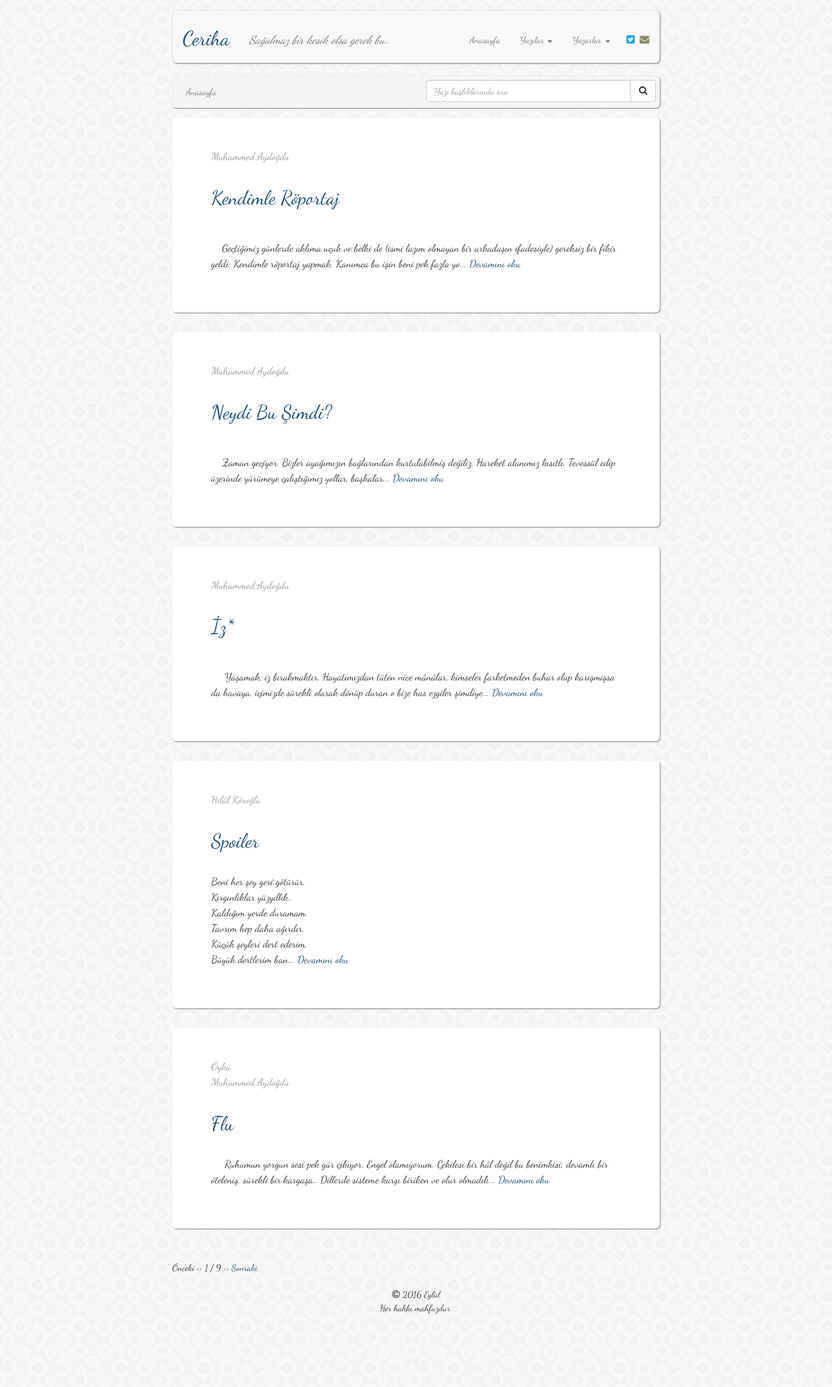
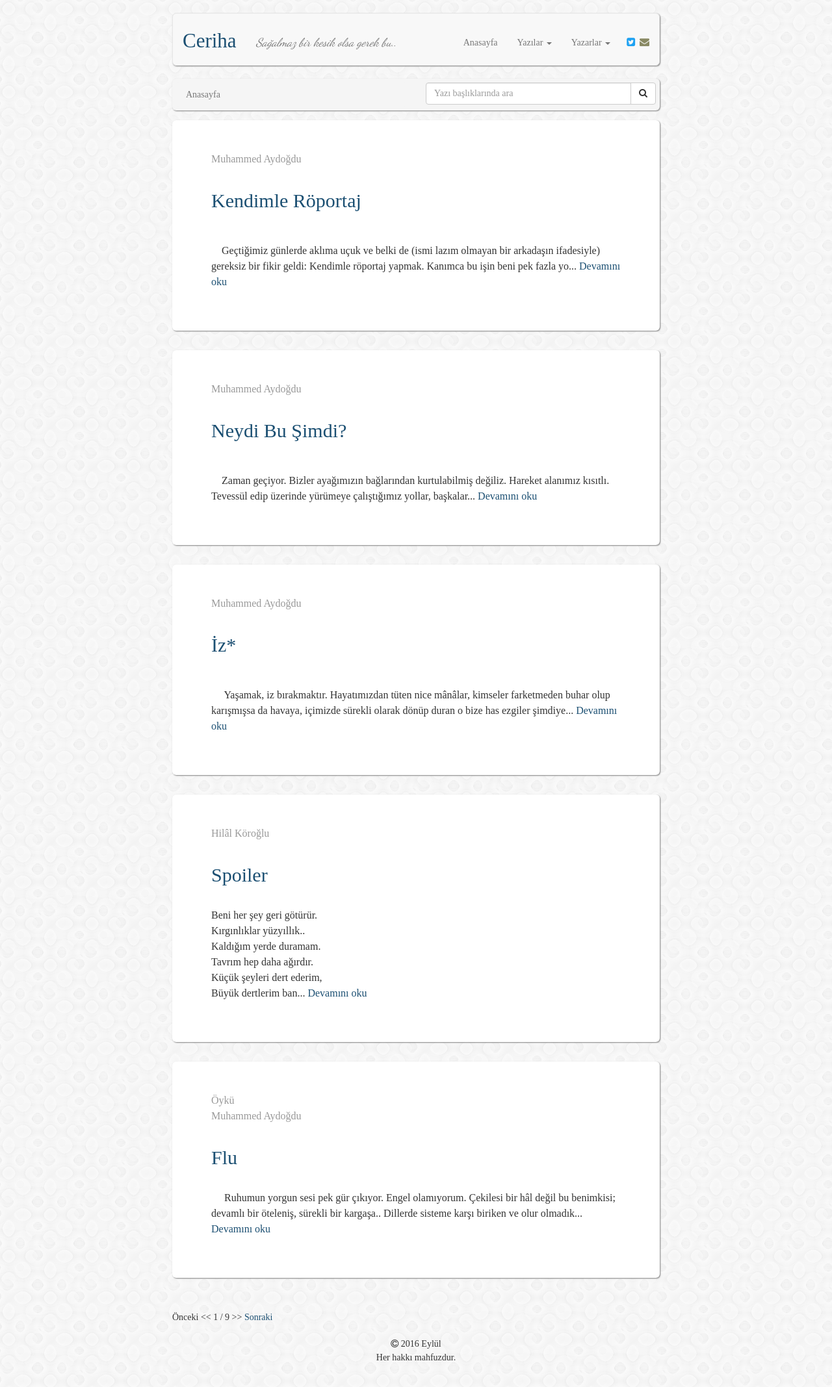
Before and after one commit to muhammedaydogdu/muhammedaydogdu.github.io, a Jekyll site: the page built from index.html, in a window 1280 px wide. Shown: the whole page at 65% size. Built offline with Jekyll 4.4.1, drawn with Linux system fonts in a browser that asks for light colours; some web fonts are replaced; the list of posts is cut into pages by our own code; before the commit the page ends 2059 px from its top, so only the background shows below that.

Commit message:
Update style.css

```diff
--- a/css/style.css
+++ b/css/style.css
@@ -18,7 +18,7 @@
 }
 
 body {
-  font-family: "Dancing Script", "Times New Roman", serif;
+  font-family: "Kappa", "Times New Roman", serif;
   line-height: 1.5;
   background: url("../images/confectionary.png");
 }
@@ -41,8 +41,8 @@ h2 {
 }
 
 .container .navbar {
-  margin-top: 16px;
-  font-family: "Dancing Script", "Times New Roman", serif;
+  margin-top: 20px;
+  font-family: "Kappa", "Times New Roman", serif;
   padding: 15px 0 5px 0;
   box-shadow: 1px 1px 2px grey;
   border-radius: 6px;
@@ -97,7 +97,7 @@ h2 {
 
 .data {
   color: #999;
-  font-family: "Dancing Script", "Times New Roman", serif;
+  font-family: "Kappa", "Times New Roman", serif;
   font-size: 12px;
   margin-bottom: 0;
 }
```
